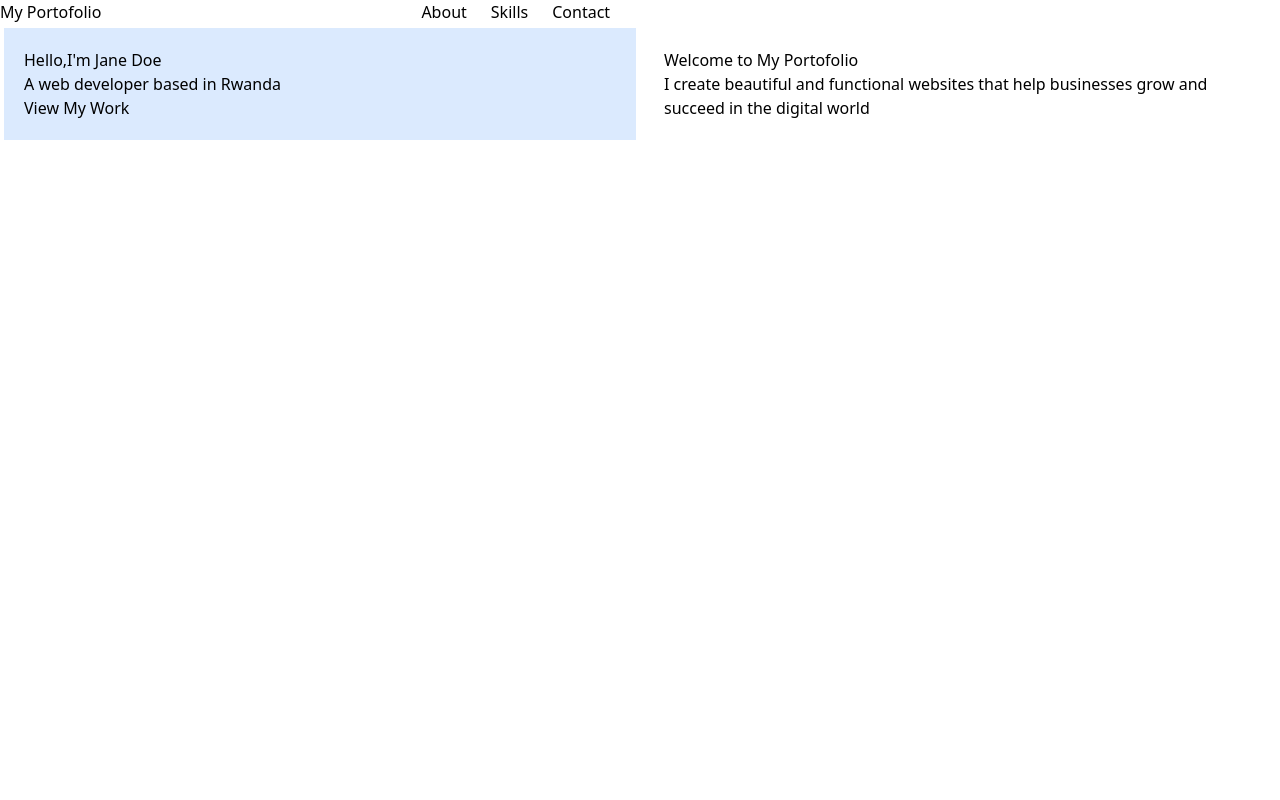
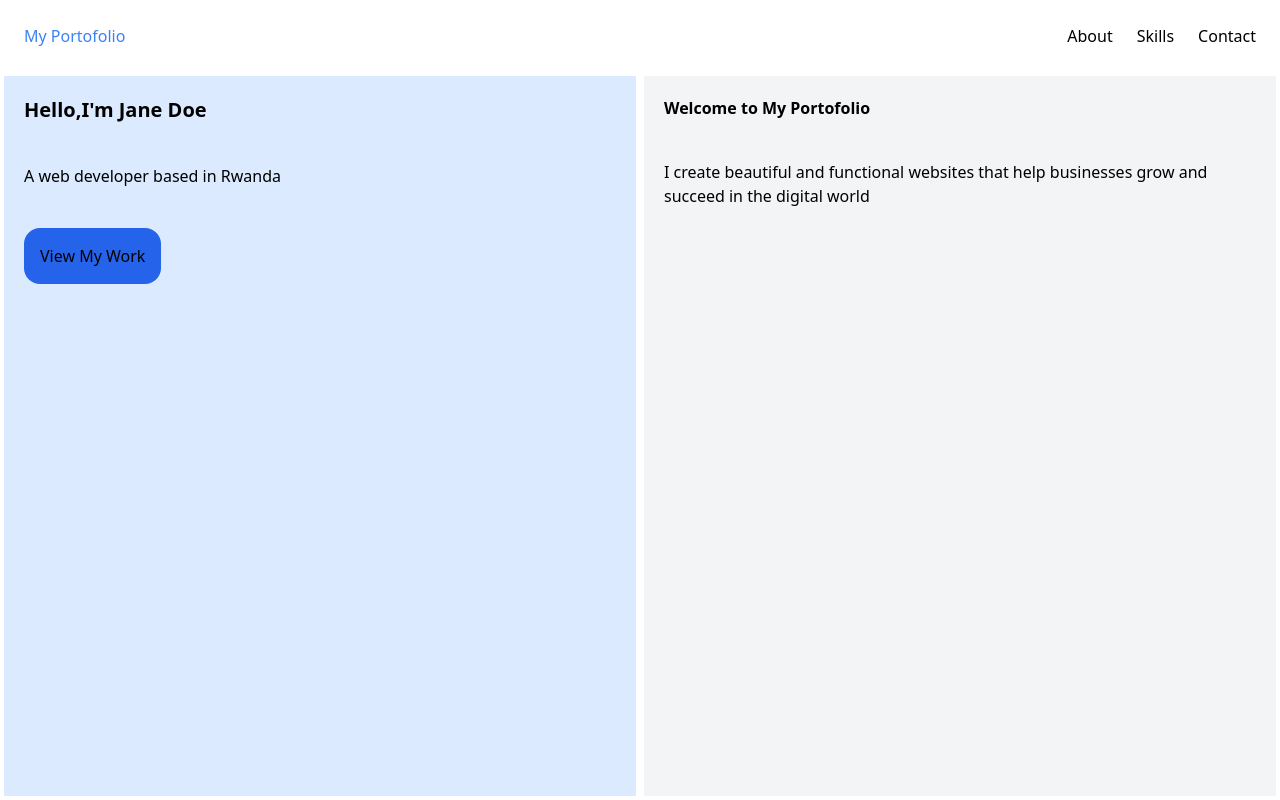
Before and after one commit to ICYEZAGATORE/Tailwind, a plain HTML site: page index.html in a window 1280 px wide. Drawn offline with nearby package versions, Linux system fonts and the light colour scheme.

Commit message:
More styling

```diff
--- a/index.html
+++ b/index.html
@@ -1,5 +1,5 @@
 <!DOCTYPE html>
-<html lang="en">
+<html lang="en" class="h-full">
 <head>
     <meta charset="UTF-8">
     <meta name="viewport" content="width=device-width, initial-scale=1.0">
@@ -7,24 +7,27 @@
     <script src="https://cdn.tailwindcss.com"></script>
 </head>
 <body class="h-full">
-   <nav class="navigation flex space-x-80" >
-    <div class="Portofolio">My Portofolio</div>
-    <div class="menu flex space-x-6">
+    <div class="min-h-screen flex flex-col">
+        <nav class="navigation flex space-x-80 justify-between items-center p-6" >
+    <div class="Portofolio text-blue-500 ">My Portofolio</div>
+    <div class="menu flex space-x-6 ">
         <div>About</div>
         <div>Skills</div>
         <div>Contact</div>
     </div>
    </nav>
    <main class="container flex flex-1 ">
-    <div class="element1 bg-blue-100 m-1 p-5 w-1/2">
-        <p>Hello,I'm Jane Doe</p>
+    <div class="element1 bg-blue-100 m-1 p-5 w-1/2 space-y-10 ">
+        <h1 class="text-xl font-semibold">Hello,I'm Jane Doe</h1>
         <p>A web developer based in Rwanda</p>
-        <button>View My Work</button>
+        <button class="bg-blue-600 p-4 rounded-2xl">View My Work</button>
     </div>
-    <div class="element2 m-1 p-5 w-1/2">
-        <h2>Welcome to My Portofolio</h2>
+    <div class="element2 bg-gray-100 m-1 p-5 w-1/2 space-y-10">
+        <h2 class="text-l font-semibold">Welcome to My Portofolio</h2>
         <p>I create beautiful and functional websites that help businesses grow and succeed in the digital world</p>
     </div>
    </main>
+    </div>
+
 </body>
 </html>
```
